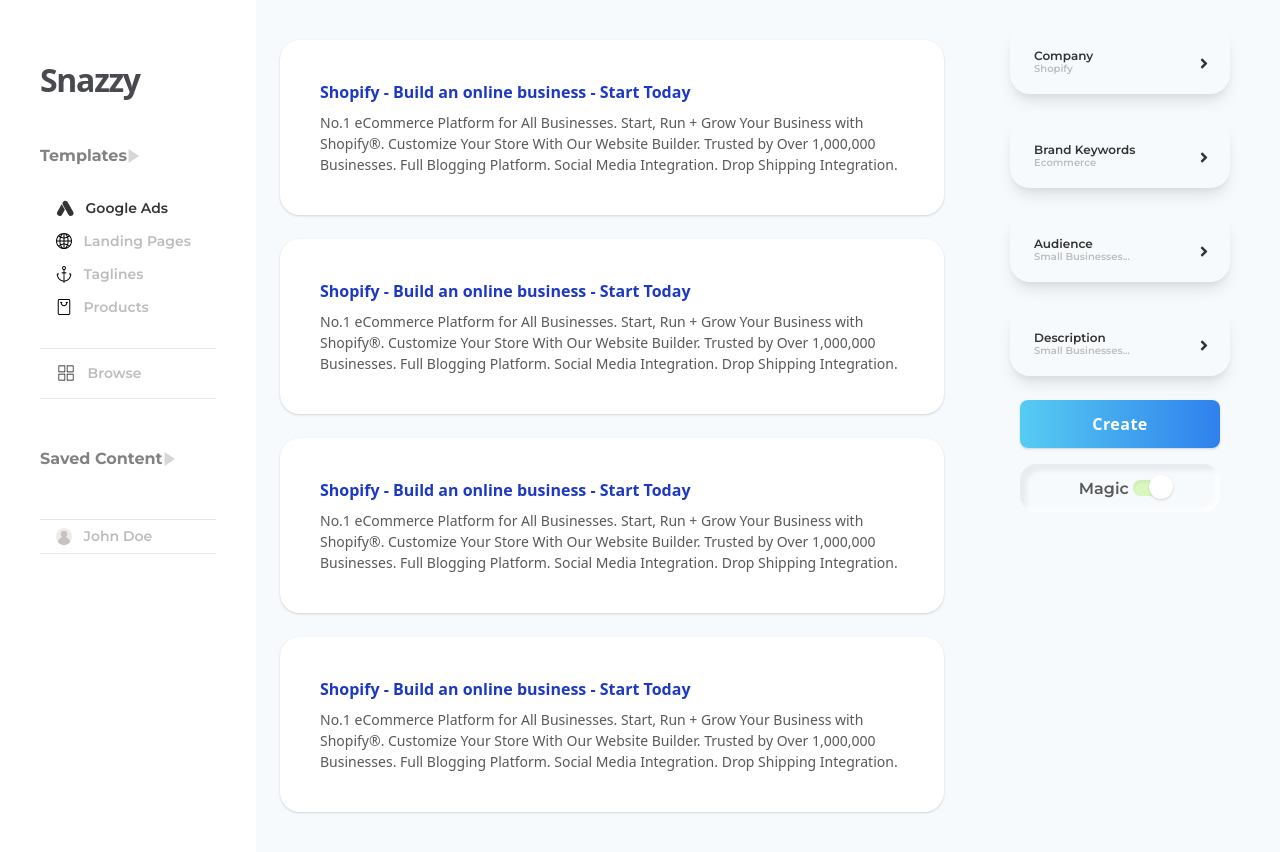
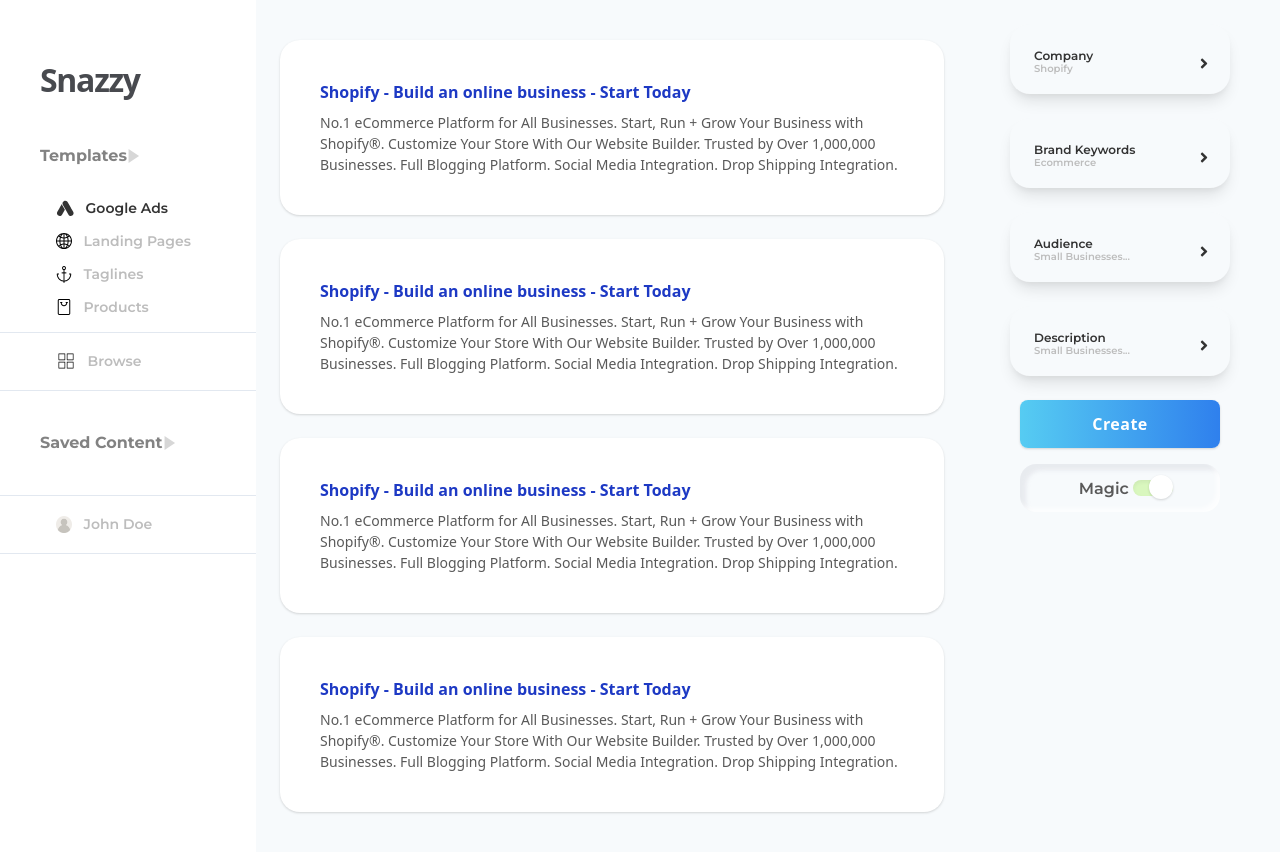
Before and after one commit to jeanawhou/React-TailwindCSS, a React (Create React App) app: page / in a window 1280 px wide. Built offline with nearby package versions, Linux system fonts and the light colour scheme.

Commit message:
Adjust sidebar spacing

```diff
--- a/src/components/Sidebar.js
+++ b/src/components/Sidebar.js
@@ -34,30 +34,30 @@
           &nbsp;&nbsp;&nbsp;Taglines
         </div>
         <div
-          className="relative pl-4 py-2 pb-8 flex font-semibold"
+          className="relative pl-4 py-2 pb-4 flex font-semibold"
           style={{fontSize: '14px', lineHeight: '17px', color: '#BDBDBD', fontFamily: 'Montserrat'}}
         >
           <svg id="Layer_1" enable-background="new 0 0 512 512" height="16" viewBox="0 0 512 512" width="16" xmlns="http://www.w3.org/2000/svg"><g><path d="m410 512h-308c-25.364 0-46-20.636-46-46v-420c0-25.364 20.636-46 46-46h308c25.364 0 46 20.636 46 46v420c0 25.364-20.636 46-46 46zm-308-480c-7.72 0-14 6.28-14 14v420c0 7.72 6.28 14 14 14h308c7.72 0 14-6.28 14-14v-420c0-7.72-6.28-14-14-14z"/><path d="m368 96h-48c-8.836 0-16 7.164-16 16s7.164 16 16 16h8c0 39.701-32.299 72-72 72s-72-32.299-72-72h8c8.836 0 16-7.164 16-16s-7.164-16-16-16h-48c-8.836 0-16 7.164-16 16s7.164 16 16 16h8c0 57.346 46.654 104 104 104s104-46.654 104-104h8c8.836 0 16-7.164 16-16s-7.164-16-16-16z"/></g></svg>&nbsp;&nbsp;&nbsp;Products
         </div>
-        <hr/>
-          <div className="relative pl-4 py-4 flex font-semibold"
+        <hr style={{marginLeft: '-120px', marginRight: '-120px'}} />
+          <div className="relative pl-4 py-5 flex font-semibold"
             style={{fontSize: '14px', lineHeight: '17px', color: '#BDBDBD', fontFamily: 'Montserrat'}}
           >
             <svg height="16" viewBox="-19 -19 600 600" width="20" xmlns="http://www.w3.org/2000/svg"><path d="m251.25 12.5c0-6.90625-5.59375-12.5-12.5-12.5h-226.25c-6.90625 0-12.5 5.59375-12.5 12.5v226.25c0 6.90625 5.59375 12.5 12.5 12.5h226.25c6.90625 0 12.5-5.59375 12.5-12.5zm-25 213.75h-201.25v-201.25h201.25zm0 0"/><path d="m562.5 12.5c0-6.90625-5.59375-12.5-12.5-12.5h-226.25c-6.90625 0-12.5 5.59375-12.5 12.5v226.25c0 6.90625 5.59375 12.5 12.5 12.5h226.25c6.90625 0 12.5-5.59375 12.5-12.5zm-25 213.75h-201.25v-201.25h201.25zm0 0"/><path d="m251.25 323.75c0-6.90625-5.59375-12.5-12.5-12.5h-226.25c-6.90625 0-12.5 5.59375-12.5 12.5v226.25c0 6.90625 5.59375 12.5 12.5 12.5h226.25c6.90625 0 12.5-5.59375 12.5-12.5zm-25 212.5h-201.25v-200h201.25zm0 0"/><path d="m562.5 323.75c0-6.90625-5.59375-12.5-12.5-12.5h-226.25c-6.90625 0-12.5 5.59375-12.5 12.5v226.25c0 6.90625 5.59375 12.5 12.5 12.5h226.25c6.90625 0 12.5-5.59375 12.5-12.5zm-25 212.5h-201.25v-200h201.25zm0 0"/></svg>&nbsp;&nbsp;&nbsp;Browse
           </div>
-        <hr/>
-        <div className={`inline-flex font-bold text-gray-500 py-12`} style={{color: '#828282', fontSize: 16, fontStyle: 'normal', fontFamily: 'Montserrat'}}>
+        <hr style={{marginLeft: '-120px', marginRight: '-120px'}}/>
+        <div className={`inline-flex font-bold text-gray-500 py-10`} style={{color: '#828282', fontSize: 16, fontStyle: 'normal', fontFamily: 'Montserrat'}}>
           Saved Content
         <Chevron width={8} fill={"#777"} style={{marginTop:'16px'}} />
       </div>
 
-      <hr/>
-        <div className="relative pl-4 py-2 flex font-semibold"
+      <hr style={{marginLeft: '-120px', marginRight: '-120px'}}/>
+        <div className="relative pl-4 py-5 flex font-semibold"
           style={{fontSize: '14px', lineHeight: '17px', color: '#BDBDBD', fontFamily: 'Montserrat'}}
         >
           <img src={user} height="16" width="16" alt="user"/>&nbsp;&nbsp;&nbsp;John Doe
         </div>
-      <hr/>
+      <hr style={{marginLeft: '-120px', marginRight: '-120px'}}/>
 
       </div>
     </div>
```
